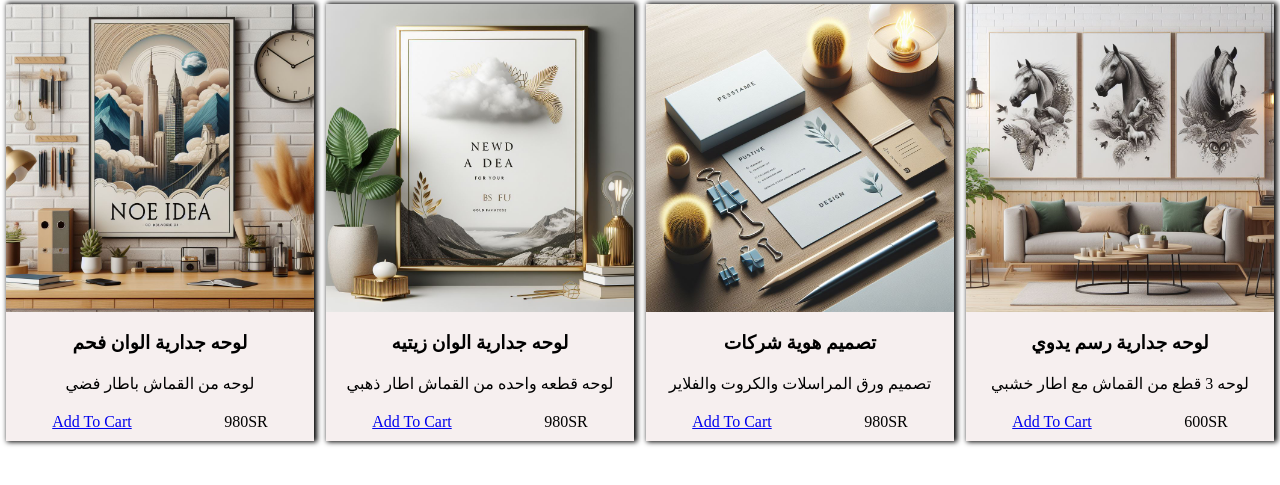
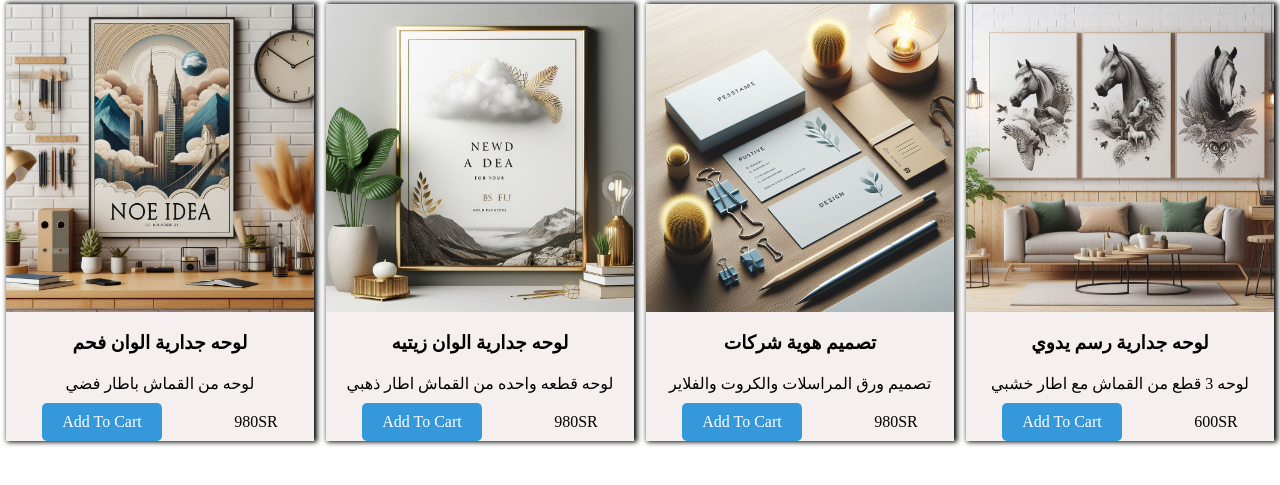
Before and after one commit to aliasd271/FRIST_ECOMMERCE, a plain HTML site: page index.html in a window 1280 px wide. Shown: the part 73-558 px from the top of the page. Drawn offline with Linux system fonts and the light colour scheme.

Commit message:
Update style.css

```diff
--- a/style.css
+++ b/style.css
@@ -57,7 +57,17 @@ img{
     margin-bottom: 10px;
 
 }
-
+.button{
+            display: inline-block;
+            padding: 10px 20px;
+            text-align: center;
+            text-decoration: none;
+            background-color: #3498db;
+            color: #fff;
+            border-radius: 5px;
+            font-size: 16px;
+            cursor: pointer;
+        }
 .insidecard{
 
     width: 100%;
```
